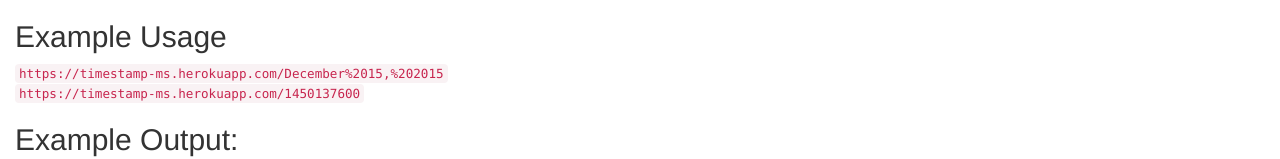
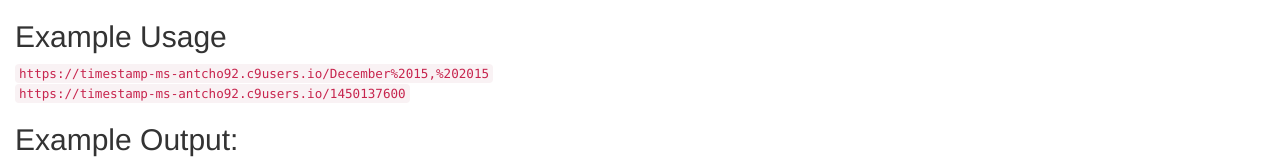
Before and after one commit to antcho92/timestamp-ms, a website: page index.html in a window 1280 px wide. Shown: the part 190-349 px from the top of the page. Drawn offline with nearby package versions, Linux system fonts and the light colour scheme.

Commit message:
fixed html code links

```diff
--- a/index.html
+++ b/index.html
@@ -16,9 +16,9 @@
             <li>If it does not contain a date or Unix timestamp, it returns null for those properties.</li>
         </ol>
         <h2>Example Usage</h2>
-        <code>https://timestamp-ms.herokuapp.com/December%2015,%202015</code>
+        <code>https://timestamp-ms-antcho92.c9users.io/December%2015,%202015</code>
         <br>
-        <code>https://timestamp-ms.herokuapp.com/1450137600</code>
+        <code>https://timestamp-ms-antcho92.c9users.io/1450137600</code>
         <h2>Example Output:</h2>
         <code>{ "unix": 1450137600, "natural": "December 15, 2015" }</code>
     </div>
```
